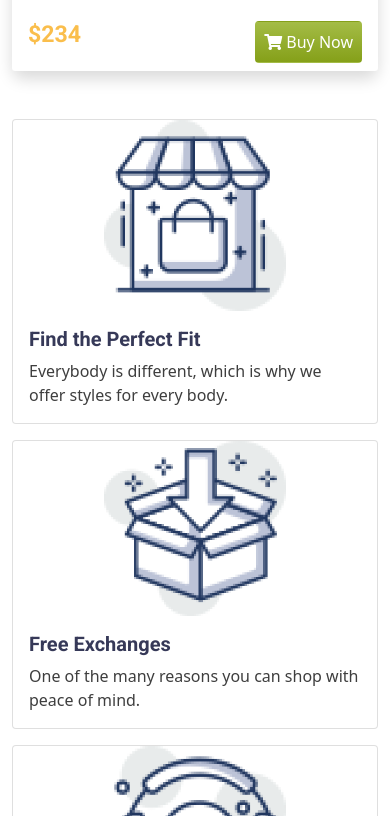
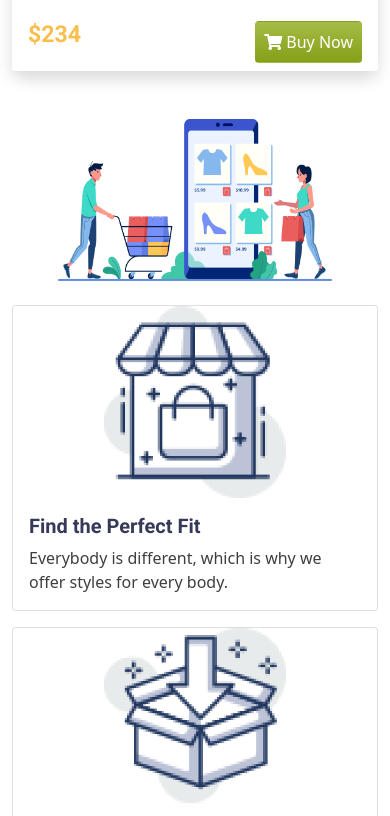
Before and after one commit to Sayed-Tasif/assignment2, a plain HTML site: page index.html in a window 390 px wide. Shown: the part 4378-5194 px from the top of the page. Drawn offline with Linux system fonts and the light colour scheme.

Commit message:
fixing the responsive issue

```diff
--- a/index.html
+++ b/index.html
@@ -199,7 +199,12 @@
     </section>
     <!--Man's Jacket Section Ends Here-->
     <!--Service Section Starts Hee-->
-    <section class="row mt-5 d-flex">
+    <section class="row mt-5 d-flex flex-md-row-reverse">
+        <!--Poster Gose here-->
+        <div class="col-md-7 d-flex align-items-center justify-content-center mb-4">
+            <img src="Logo, Icon/poster.png" class="d-block w-75" alt="profile">
+        </div>
+        <!--Poster Ends-->
         <!--Cards Starts Here-->
         <div class="col-md-5 d-flex align-items-center">
             <div class="">
@@ -248,11 +253,6 @@
             </div>
         </div>
         <!--Cards Ends Here-->
-        <!--Poster Gose here-->
-        <div class="col-md-7 d-flex align-items-center justify-content-center">
-            <img src="Logo, Icon/poster.png" class="d-block w-75" alt="profile">
-        </div>
-        <!--Poster Ends-->
     </section>
     <!--Service Section Ends Here-->
     <!--Additional Section Added By Me-->
```
